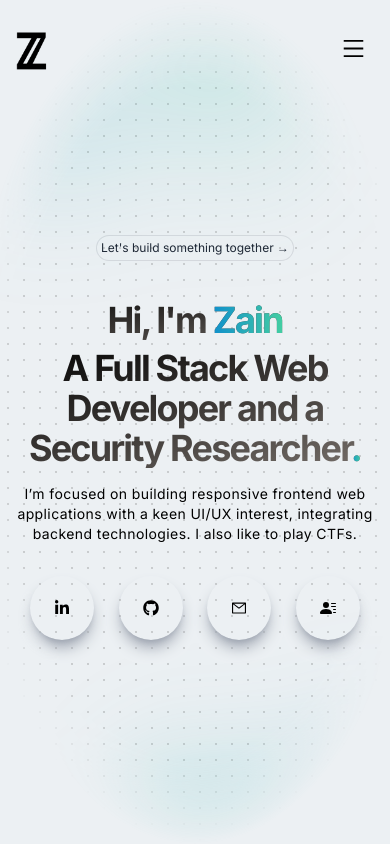
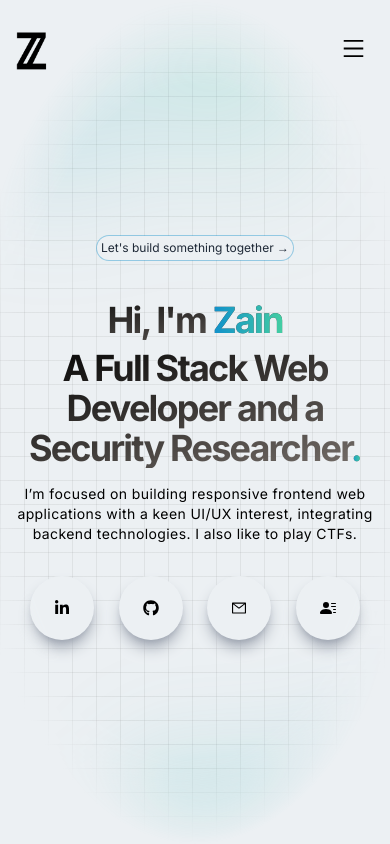
Before and after one commit to Tufalpha1/Portfolio, a Next.js app: page / in a window 390 px wide. Shown: the top 844 px of the page. Built offline with nearby package versions, Linux system fonts and the light colour scheme.

Commit message:
update stuff

```diff
--- a/src/components/About.tsx
+++ b/src/components/About.tsx
@@ -35,7 +35,7 @@ const About = () => {
             <div className="py-12">
               <div className="grid gap-8 items-start sm:justify-start justify-center">
                 <div className="relative group">
-                  <div className="absolute -inset-0.5 bg-gradient-to-r from-[#43cea2] to-[#185a9d] rounded-lg blur opacity-75 group-hover:opacity-100 transition duration-1000 group-hover:duration-200 animate-tilt"></div>
+                  <div className="absolute -inset-0.5 bg-gradient-to-r from-[#43cea2] to-[#3fc2ff] rounded-lg blur opacity-75 group-hover:opacity-100 transition duration-1000 group-hover:duration-200 animate-tilt"></div>
                   <button className="relative px-7 py-4 bg-[#ecf0f3] rounded-lg leading-none flex divide-x divide-gray-600">
                     <span className="pl-6 text-black group-hover:text-gray-600 transition duration-200 text-sm sm:text-lg">
                       Check out some of my projects &rarr;
--- a/src/components/Experience.tsx
+++ b/src/components/Experience.tsx
@@ -5,6 +5,7 @@ import airoverflow from "../../public/assets/experience/Airoverflow-logo.png";
 import aucss from "../../public/assets/experience/AUCSS-Logo.png";
 import xgrid from "../../public/assets/experience/Xgrid_logo.png";
 import cysecops from "../../public/assets/experience/Cysecops-logo.png";
+import bytebolt from "../../public/assets/experience/Byte-Bolt-logo.png";
 
 
 
@@ -17,7 +18,7 @@ const Experience = () => {
           Experience
         </p>
       </div>
-      <h2 className="max-w-lg mb-6 text-3xl font-bold text-center leading-none bg-gradient-to-br from-black to-stone-500 bg-clip-text text-transparent sm:text-4xl md:mx-auto tracking-tighter">
+      <h2 className="max-w-full mb-6 text-3xl font-bold text-center leading-none bg-gradient-to-br from-black to-stone-500 bg-clip-text text-transparent sm:text-4xl md:mx-auto tracking-tighter">
         Where I have worked
       </h2>
       <div className="px-4 py-16 mx-auto sm:max-w-xl md:max-w-full lg:max-w-screen-xl md:px-24 lg:px-8 lg:py-4">
@@ -35,24 +36,26 @@ const Experience = () => {
             <div className="flex flex-col sm:items-center sm:flex-row py-16">
               <div className="sm:mr-5 sm:my-12">
                 <Image
-                  className="flex items-center justify-center w-24 h-32 my-3 sm:w-36 rounded-full"
-                  src={airoverflow}
-                  alt="aucss-logo"
+                  className="flex items-center justify-center w-16 h-24 my-3 sm:w-24 sm:ml-3 sm:pr-3 rounded-full"
+                  src={bytebolt}
+                  alt="byte-bolt-logo"
+                  width={2560}
+                  height={1440}
                 />
               </div>
               <div className="fade">
                 <h2 className="text-xl font-bold tracking-tighter sm:text-2xl">
-                  AirOverFlow
+                  ByteBoltSec
                 </h2>
                 <p className="text-sm sm:text-base font-bold">
-                  Frontend Developer (Nov 2023 - Present)
+                  Full Stack Developer (Nov 2023 - Present)
                 </p>
-                <p>
-                  • Working on multiple development projects.
-                </p>
+
+                <p>• Working on multiple development projects.</p>
+                <p>• Designed frontend and challenges for PCC CTF 2023.</p>
                 <p>
                   • Learning and contributing to various aspects of web
-                  application security.
+                  applications and security engineering.
                 </p>
               </div>
             </div>
--- a/src/components/Hero.tsx
+++ b/src/components/Hero.tsx
@@ -14,7 +14,7 @@ export const Hero = () => {
   return (
     <section
       id="home"
-      className="w-full h-screen text-center relative inset-0 bg-[radial-gradient(#80808052_1px,transparent_1px)] [background-size:16px_16px] [mask-image:radial-gradient(ellipse_60%_50%_at_50%_50%,#000_80%,transparent_100%)]"
+      className="w-full h-screen text-center relative inset-0 bg-[linear-gradient(to_right,#80808020_1px,transparent_1px),linear-gradient(to_bottom,#80808020_1px,transparent_1px)] [background-size:24px_24px] [mask-image:radial-gradient(ellipse_60%_50%_at_50%_50%,#000_80%,transparent_100%)]"
     >
       <div className="relative isolate px-6 pt-6 lg:px-8">
         <div
@@ -39,7 +39,7 @@ export const Hero = () => {
       >
         <div className="mx-auto max-w-3xl py-32 sm:py-48 lg:py-56">
           <div className="mb-8 flex justify-center">
-            <div className="relative rounded-full px-1 sm:px-3 py-0 sm:py-1 text-xs sm:text-sm leading-6 text-gray-800 ring-1 ring-gray-900/10 hover:ring-gray-900/20 tracking-normal">
+            <div className="relative rounded-full px-1 sm:px-3 py-0 sm:py-1 text-xs sm:text-sm leading-6 text-gray-800 ring-1 ring-[#1190CB]/40 hover:ring-[#43cea2]/40 tracking-normal bg-[#ecf0f3]">
               Let&#39;s build something together &rarr;
             </div>
           </div>
@@ -67,7 +67,7 @@ export const Hero = () => {
               target="_blank"
               rel="noreferrer"
             >
-              <div className="rounded-full shadow-lg shadow-gray-400 p-6 cursor-pointer hover:scale-110 ease-in duration-100">
+              <div className="rounded-full shadow-lg shadow-gray-400 p-6 cursor-pointer hover:scale-110 ease-in duration-100 bg-[#ecf0f3]">
                 <FaLinkedinIn />
               </div>
             </Link>
@@ -76,17 +76,17 @@ export const Hero = () => {
               target="_blank"
               rel="noreferrer"
             >
-              <div className="rounded-full shadow-lg shadow-gray-400 p-6 cursor-pointer hover:scale-110 ease-in duration-100">
+              <div className="rounded-full shadow-lg shadow-gray-400 p-6 cursor-pointer hover:scale-110 ease-in duration-100 bg-[#ecf0f3]">
                 <FaGithub />
               </div>
             </Link>
             <Link href="/#contact">
-              <div className="rounded-full shadow-lg shadow-gray-400 p-6 cursor-pointer hover:scale-110 ease-in duration-100">
+              <div className="rounded-full shadow-lg shadow-gray-400 p-6 cursor-pointer hover:scale-110 ease-in duration-100 bg-[#ecf0f3]">
                 <AiOutlineMail />
               </div>
             </Link>
             <Link href="https://teal-jacky-38.tiiny.site">
-              <div className="rounded-full shadow-lg shadow-gray-400 p-6 cursor-pointer hover:scale-110 ease-in duration-100">
+              <div className="rounded-full shadow-lg shadow-gray-400 p-6 cursor-pointer hover:scale-110 ease-in duration-100 bg-[#ecf0f3]">
                 <BsFillPersonLinesFill />
               </div>
             </Link>
--- a/src/components/Navbar.tsx
+++ b/src/components/Navbar.tsx
@@ -37,7 +37,7 @@ export const Navbar = () => {
     <nav
       className={
         shadow
-          ? "fixed top-0 w-full p-4 h-24 shadow-xl z-[100] ease-in-out duration-300  bg-white/0 backdrop-filter backdrop-blur-2xl"
+          ? "fixed top-0 w-full p-4 h-24 shadow-xl z-[100] ease-in-out duration-300  bg-white/0 backdrop-filter backdrop-blur-3xl"
           : "fixed top-0 w-full h-20 z-[100]"
       }
     >
```
Also changed, not shown: public/assets/experience/Airoverflow-logo.png (deleted), public/assets/experience/Byte-Bolt-logo.png (added).
